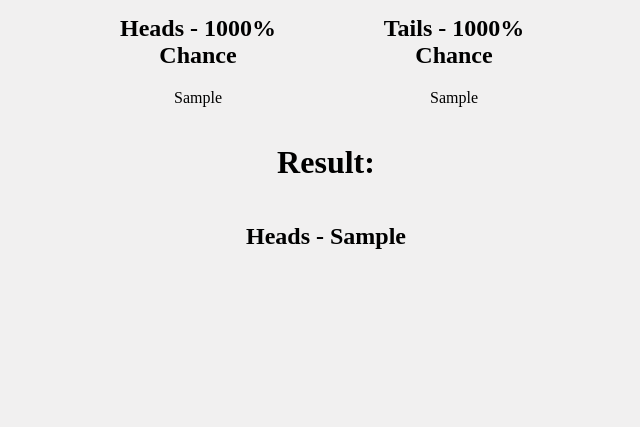
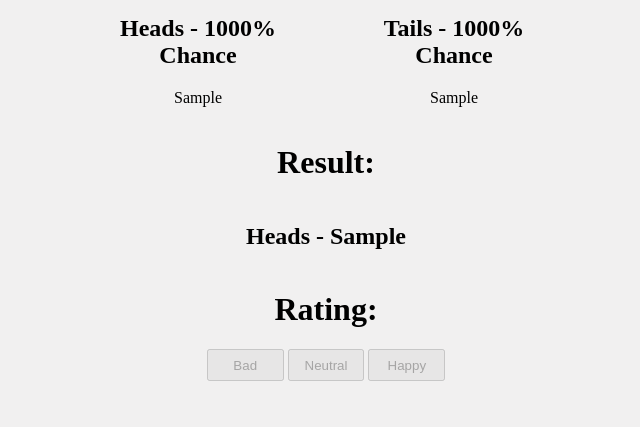
Before and after one commit to quintindunn/CoinFlipDecisions, a Django app: page /flips/1 in a window 1280 px wide. Shown: the part 373-800 px from the top of the page, without its empty margins (314-954 px from the left). Run offline with Django 5.2, Linux system fonts and the light colour scheme; tables that the repository leaves empty hold one stand-in row (values such as "Sample post").

Commit message:
Added rating outcomes

```diff
--- a/Flips/models.py
+++ b/Flips/models.py
@@ -25,7 +25,7 @@ class Flip(models.Model):
     user = models.ForeignKey(
         settings.AUTH_USER_MODEL,
         on_delete=models.CASCADE,
-        related_name='posts'
+        related_name='flips'
     )
     created_at = models.DateTimeField(auto_now_add=True)
     uuid = models.CharField(max_length=256, default=gen_id)
--- a/Flips/static/Flips/coin.js
+++ b/Flips/static/Flips/coin.js
@@ -13,14 +13,11 @@ function flip() {
 }
 
 function set_option(is_a) {
-  console.log(is_a);
   if (is_a) {
-    console.log(1);
     flipped = false;
     coin.dataset.flipped = "false";
     return
   }
-  console.log(2);
   flipped = true;
   coin.dataset.flipped = "true";
 }
--- a/Flips/static/Flips/execute-flip.css
+++ b/Flips/static/Flips/execute-flip.css
@@ -47,3 +47,20 @@
 .results[data-hidden="true"] {
     display: none;
 }
+
+.ratings {
+    display: flex;
+    justify-content: center;
+    align-content: center;
+    flex-direction: column;
+    text-align: center;
+}
+
+.ratings > .rating-btns > button {
+    width: 6vw;
+    height: 4vh;
+}
+
+.ratings > .rating-btns > button[data-selected="true"] {
+    background-color: rgba(232, 210, 58, 50%);
+}
--- a/Flips/static/Flips/execute-flip.js
+++ b/Flips/static/Flips/execute-flip.js
@@ -1,5 +1,42 @@
 let outcome = document.getElementById("outcome").value;
 let is_first_flip = document.getElementById("is-first-flip").value === "True";
+let flip_uuid = document.getElementById("flip-uuid").value;
+
+let rating_ids = ["bad", "neutral", "happy"];
+let rating_btns = [];
+let csrfmiddlewaretoken = document.querySelector(`input[name="csrfmiddlewaretoken"]`).value;
+
+
+function rating(e) {
+    let value = e.target.value;
+    let xhr = new XMLHttpRequest();
+
+    xhr.open("POST", "/flips/ratings/rate/", true);
+    xhr.setRequestHeader("Content-Type", "application/json");
+    xhr.setRequestHeader("X-CSRFToken", csrfmiddlewaretoken);
+
+    xhr.onreadystatechange = function () {
+        if (xhr.readyState === XMLHttpRequest.DONE) {
+            if (xhr.status === 200) {
+                console.log("Rating submitted successfully:", xhr.responseText);
+            } else {
+                console.error("Failed to submit rating:", xhr.status, xhr.responseText);
+            }
+        }
+    };
+
+    let data = JSON.stringify({ "flip-id": flip_uuid, "value": value });
+    xhr.send(data);
+
+    update_ratings(value)
+}
+
+function update_ratings(selected_value) {
+    for (let i = 0; i < rating_btns.length; i++) {
+        let btn = rating_btns[i];
+        btn.dataset.selected = +btn.value === +selected_value ? "true" : "false";
+    }
+}
 
 
 function flip_it() {
@@ -15,3 +52,9 @@ if (!is_first_flip) {
        execute_btn.hidden = true;
     });
 }
+
+for (let i = 0; i < rating_ids.length; i++) {
+    let btn = document.getElementById(rating_ids[i]);
+    rating_btns.push(btn);
+    btn.addEventListener("click", rating);
+}
--- a/Flips/templates/Flips/execute-flip.html
+++ b/Flips/templates/Flips/execute-flip.html
@@ -11,6 +11,8 @@
 {% endblock head %}
 
 {% block content %}
+    {% csrf_token %}
+    <input type="hidden" id="flip-uuid" value="{{ flip.uuid }}">
     <input type="hidden" id="is-first-flip" value="{{ first_flip }}">
     <input type="hidden" id="outcome" value="{{ flip.outcome }}">
     <div class="content">
@@ -58,6 +60,15 @@
                 </div>
 
             </div>
+            <div class="ratings">
+                {# 0 == unrated, 1 == Bad, 2 == Neutral, 3 == Happy #}
+                <h1>Rating:</h1>
+                <div class="rating-btns">
+                    <button {% if not is_owner %}disabled{% endif %} id="bad" value="1" data-selected="{% if flip.outcome_rating == 1 %}true{% else %}false{% endif %}">Bad</button>
+                    <button {% if not is_owner %}disabled{% endif %} id="neutral" value="2" data-selected="{% if flip.outcome_rating == 2 %}true{% else %}false{% endif %}">Neutral</button>
+                    <button {% if not is_owner %}disabled{% endif %} id="happy" value="3" data-selected="{% if flip.outcome_rating == 3 %}true{% else %}false{% endif %}">Happy</button>
+                </div>
+            </div>
         </div>
     </div>
 {% endblock content %}
--- a/Flips/urls.py
+++ b/Flips/urls.py
@@ -3,5 +3,6 @@ from django.urls import path
 
 urlpatterns = [
     path('new', views.new_flip, name="new-flip"),
+    path("ratings/rate/", views.rate, name="rate"),
     path('<str:pk>', views.execute_flip, name="execute-flip")
 ]
--- a/Flips/views.py
+++ b/Flips/views.py
@@ -1,7 +1,8 @@
+import json
 import random
 
 from django.contrib.auth.decorators import login_required
-from django.shortcuts import render, redirect
+from django.shortcuts import render, redirect, HttpResponse
 from django.http import HttpResponseBadRequest, HttpResponseNotFound, HttpResponseForbidden
 
 from .models import Flip
@@ -56,6 +57,7 @@ def execute_flip(request, pk: str):
         return HttpResponseForbidden()
 
     ctx = {
+        "is_owner": flip.user == request.user,
         "flip": flip,
         "first_flip": False,
         "heads_chance": f"{int(flip.option_a_weight * 100)}%",
@@ -69,3 +71,23 @@ def execute_flip(request, pk: str):
         ctx["first_flip"] = True
 
     return render(request, "Flips/execute-flip.html", context=ctx)
+
+
+def rate(request):
+    request_data = json.loads(request.body)
+
+    uuid = request_data.get("flip-id")
+    value = request_data.get("value")
+
+    flip = request.user.flips.filter(uuid=uuid).first()
+
+    if flip.user != request.user:
+        return HttpResponseForbidden()
+
+    flip.outcome_rating = value
+    flip.save()
+    return HttpResponse("OK", status=200)
+
+    print(flip)
+
+    return HttpResponse("200")
```
